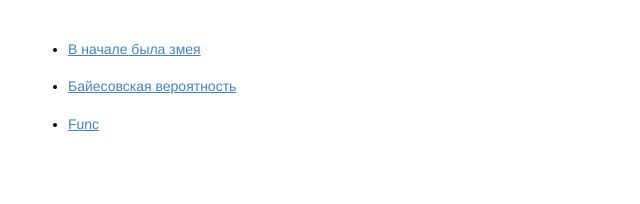
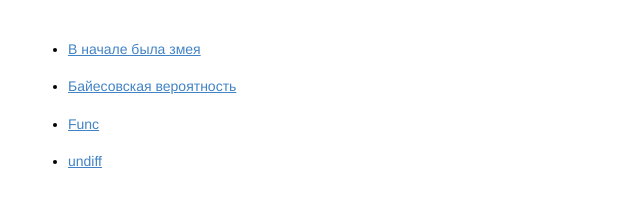
Before and after one commit to cde8eae8/cde8eae8.github.io, a plain HTML site: page index.html in a window 1280 px wide. Shown: the full height of the page, 0-640 px from the left. Drawn offline with nearby package versions, Linux system fonts and the light colour scheme.

Commit message:
added index

```diff
--- a/index.html
+++ b/index.html
@@ -313,6 +313,7 @@
 <li><a href="1.Begin.md.html">В начале была змея</a></li>
 <li><a href="3.Байес.md.html">Байесовская вероятность</a></li>
 <li><a href="functions.md.html">Func</a></li>
+<li><a href="undiff.md.html">undiff</a></li>
 </ul>
 </body>
 </html>
```
